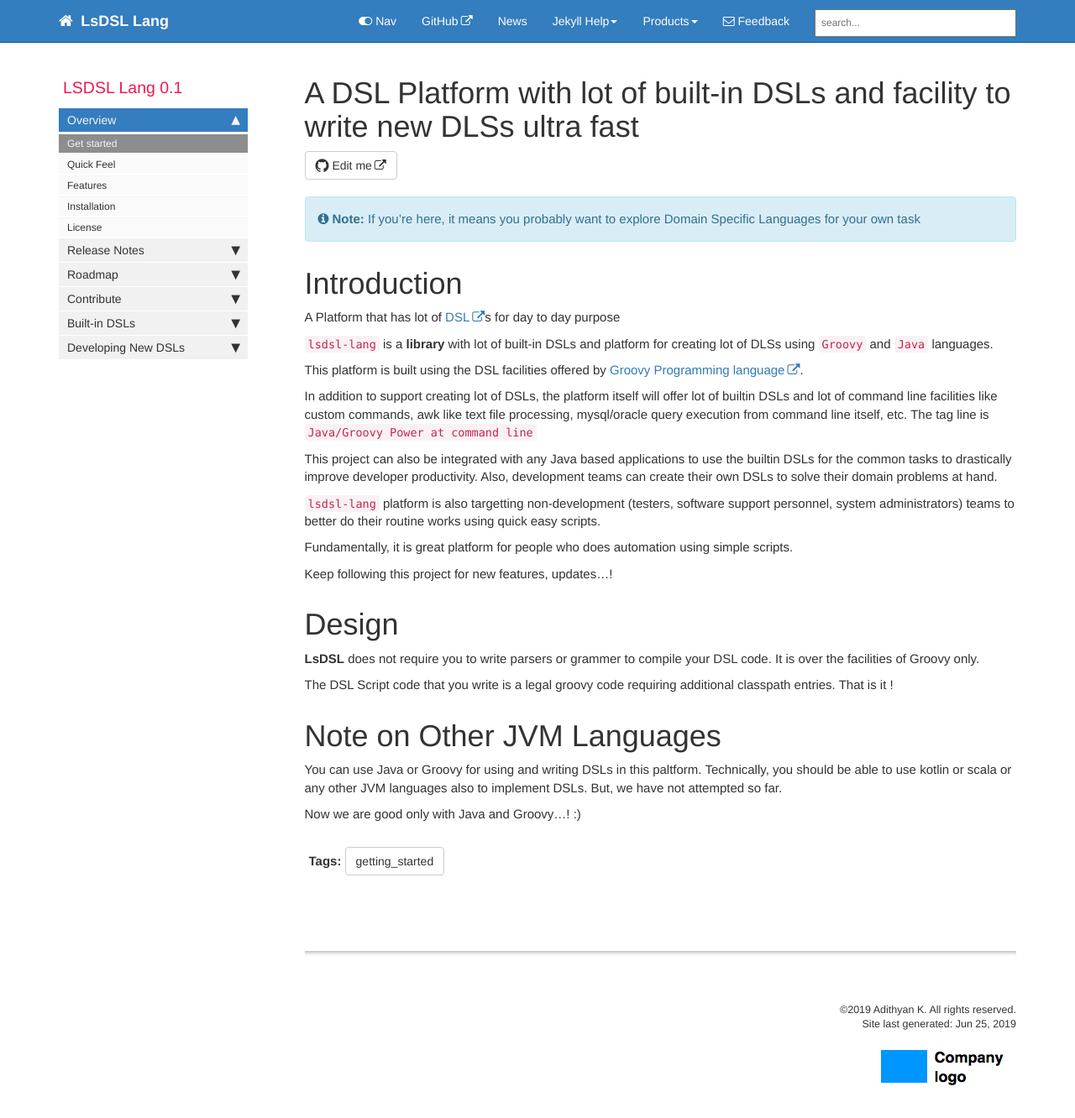
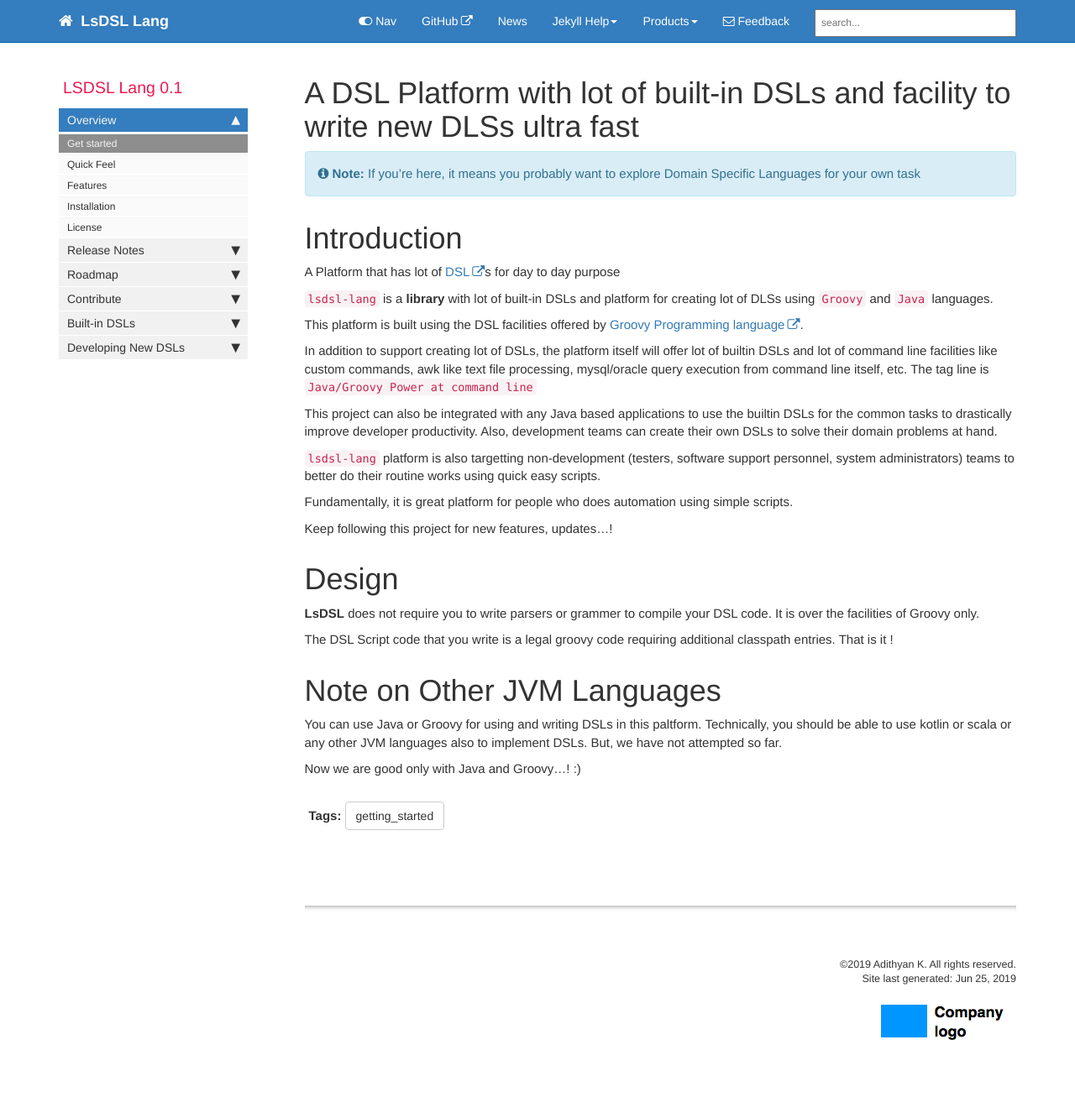
Before and after one commit to adithyank/gilli, a Jekyll site: the page built from docs/index.md, in a window 1280 px wide and 1369 px high. Shown: the top 1332 px of the window at 84% size. Built offline with Jekyll 4.4.1, drawn with Linux system fonts in a browser that asks for light colours; comment, search, counter and statistics services are not loaded.

Commit message:
Edit ME button in the documentation page hidden

```diff
--- a/docs/_config.yml
+++ b/docs/_config.yml
@@ -12,7 +12,7 @@ site_title: LsDSL Lang
 company_name: Adithyan K
 # this appears in the footer
 
-github_editme_path: adithyank/lsdsl-lang/tree/master/docs/
+github_editme_path: #adithyank/lsdsl-lang/tree/master/docs/
 # if you're using Github, provide the basepath to the branch you've created for reviews, following the sample here. if not, leave this value blank.
 
 # gitlab_editme_path: tomjoht/documentation-theme-jekyll/blob/gh-pages/
```
